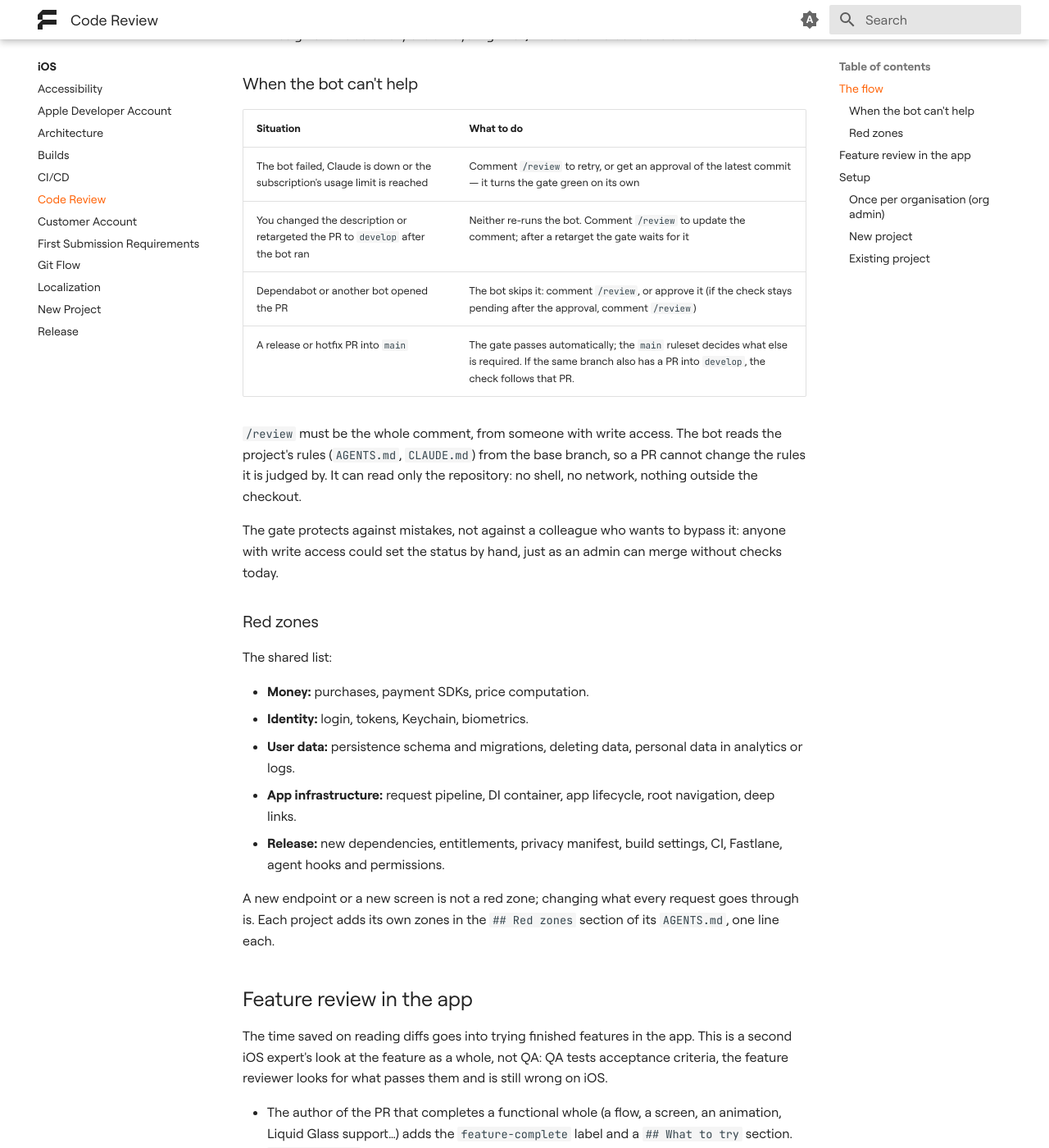
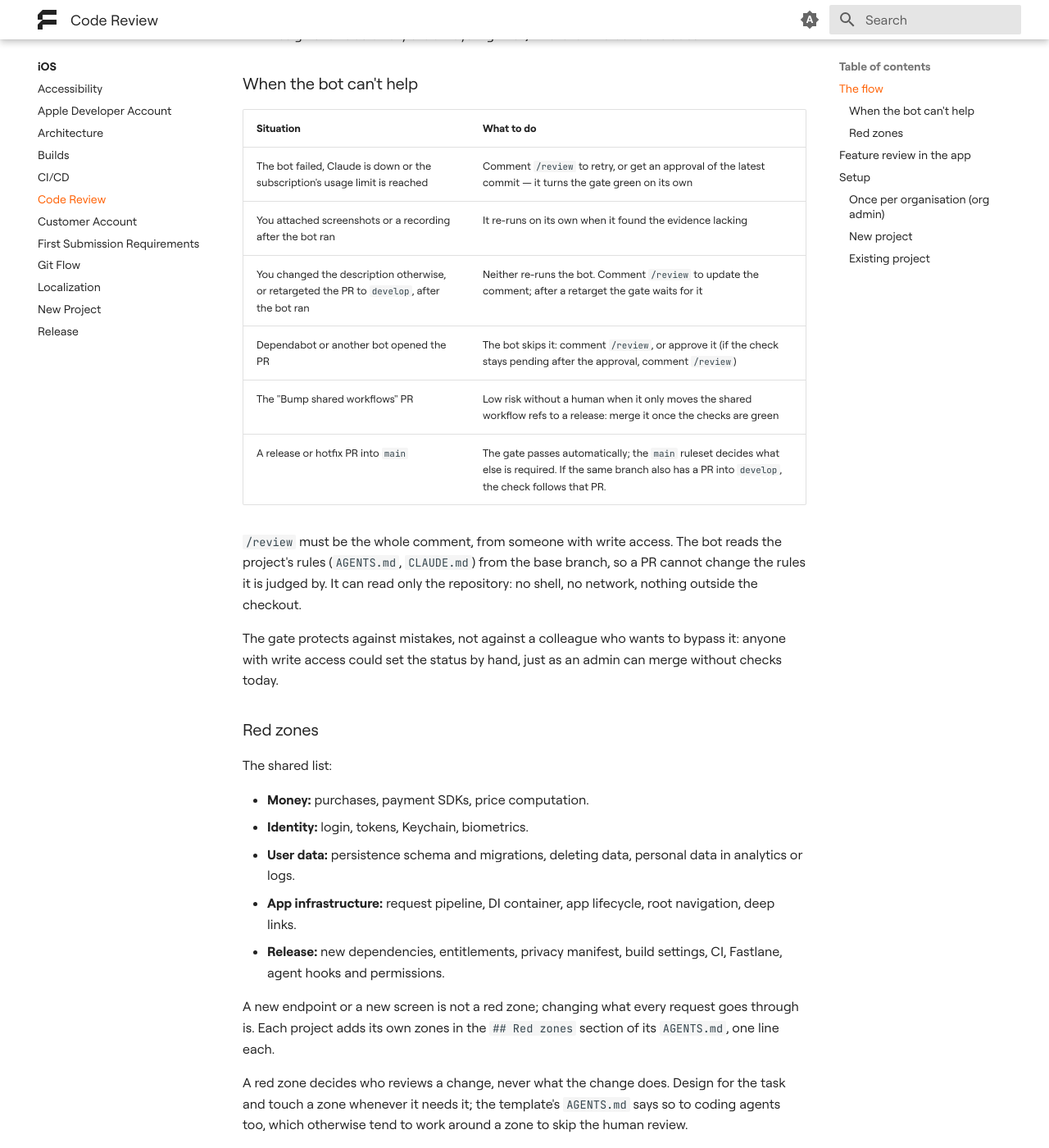
Before and after one commit to futuredapp/Engineering-Handbook, an MkDocs documentation site: the page built from docs/teams/ios/ios_code_review.md, in a window 1280 px wide and 1400 px high, scrolled down 1013 px. Shown: the whole window at 82% size. Built offline with MkDocs 1.6.1 and Material for MkDocs 9.7.7, drawn with Linux system fonts in a browser that asks for light colours.

Commit message:
docs(ios): red zones route review only, media re-runs the bot, bump PRs
Co-Authored-By: Claude Opus 5.5 <noreply@anthropic.com>

```diff
--- a/docs/teams/ios/ios_code_review.md
+++ b/docs/teams/ios/ios_code_review.md
@@ -15,8 +15,10 @@ A PR does not need an approval from a colleague. It needs an author who understa
 | Situation | What to do |
 |---|---|
 | The bot failed, Claude is down or the subscription's usage limit is reached | Comment `/review` to retry, or get an approval of the latest commit — it turns the gate green on its own |
-| You changed the description or retargeted the PR to `develop` after the bot ran | Neither re-runs the bot. Comment `/review` to update the comment; after a retarget the gate waits for it |
+| You attached screenshots or a recording after the bot ran | It re-runs on its own when it found the evidence lacking |
+| You changed the description otherwise, or retargeted the PR to `develop`, after the bot ran | Neither re-runs the bot. Comment `/review` to update the comment; after a retarget the gate waits for it |
 | Dependabot or another bot opened the PR | The bot skips it: comment `/review`, or approve it (if the check stays pending after the approval, comment `/review`) |
+| The "Bump shared workflows" PR | Low risk without a human when it only moves the shared workflow refs to a release: merge it once the checks are green |
 | A release or hotfix PR into `main` | The gate passes automatically; the `main` ruleset decides what else is required. If the same branch also has a PR into `develop`, the check follows that PR. |
 
 `/review` must be the whole comment, from someone with write access. The bot reads the project's rules (`AGENTS.md`, `CLAUDE.md`) from the base branch, so a PR cannot change the rules it is judged by. It can read only the repository: no shell, no network, nothing outside the checkout.
@@ -34,6 +36,8 @@ The shared list:
 - **Release:** new dependencies, entitlements, privacy manifest, build settings, CI, Fastlane, agent hooks and permissions.
 
 A new endpoint or a new screen is not a red zone; changing what every request goes through is. Each project adds its own zones in the `## Red zones` section of its `AGENTS.md`, one line each.
+
+A red zone decides who reviews a change, never what the change does. Design for the task and touch a zone whenever it needs it; the template's `AGENTS.md` says so to coding agents too, which otherwise tend to work around a zone to skip the human review.
 
 ## Feature review in the app
 
```
